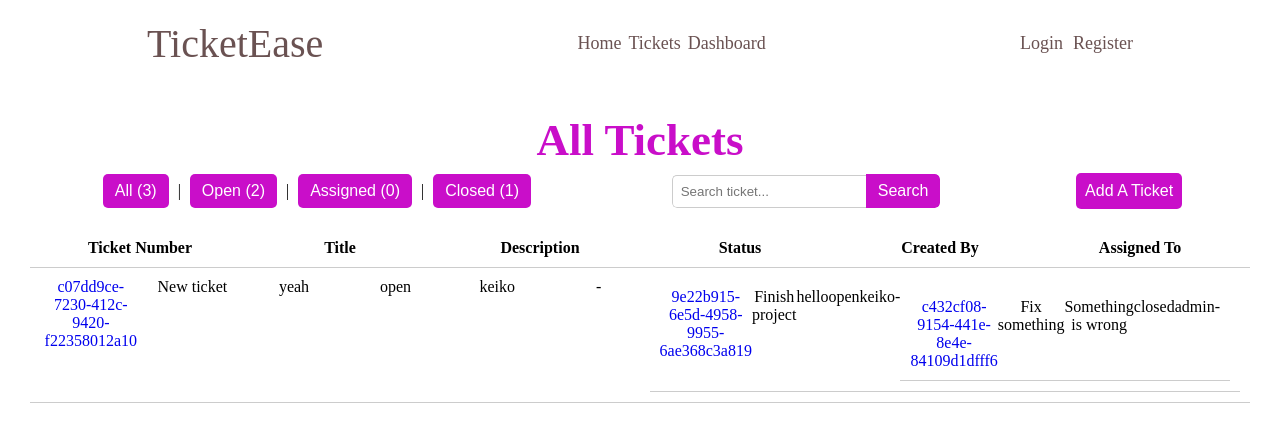
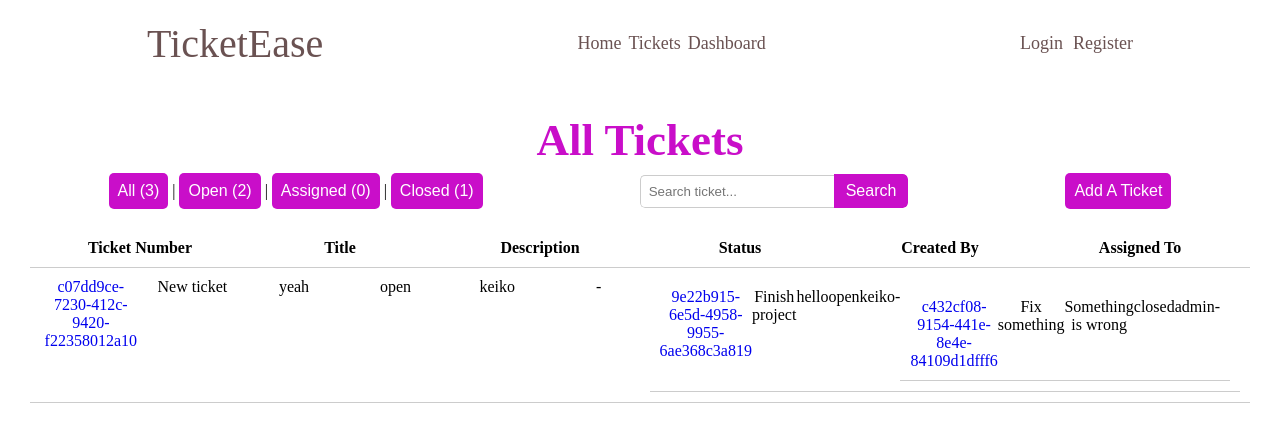
Before and after one commit to TKaburu/TicketEase, a Django app: page /tickets/ in a window 1280 px wide. Shown: the top 442 px of the page. Run offline with Django 5.2, Linux system fonts and the light colour scheme; data comes from the database, SQL or seed files in the repository; both versions use the stored data as it was after the commit.

Commit message:
styles: styling for clossing ticket

```diff
--- a/tickets/static/tickets/styles/tickets.css
+++ b/tickets/static/tickets/styles/tickets.css
@@ -13,19 +13,6 @@
 .status-filters {
     display: flex;
     align-items: center;
-}
-
-.filter-btns button {
-    background-color: var(--button-color);
-    border: none;
-    border-radius: 5px;
-    padding: 8px 12px;
-    margin: 0 5px;
-}
-
-.filter-btns a {
-    color: white;
-    text-decoration: none;
 }
 
 .ticket-list {
```
Also changed, not shown: db.sqlite3.
